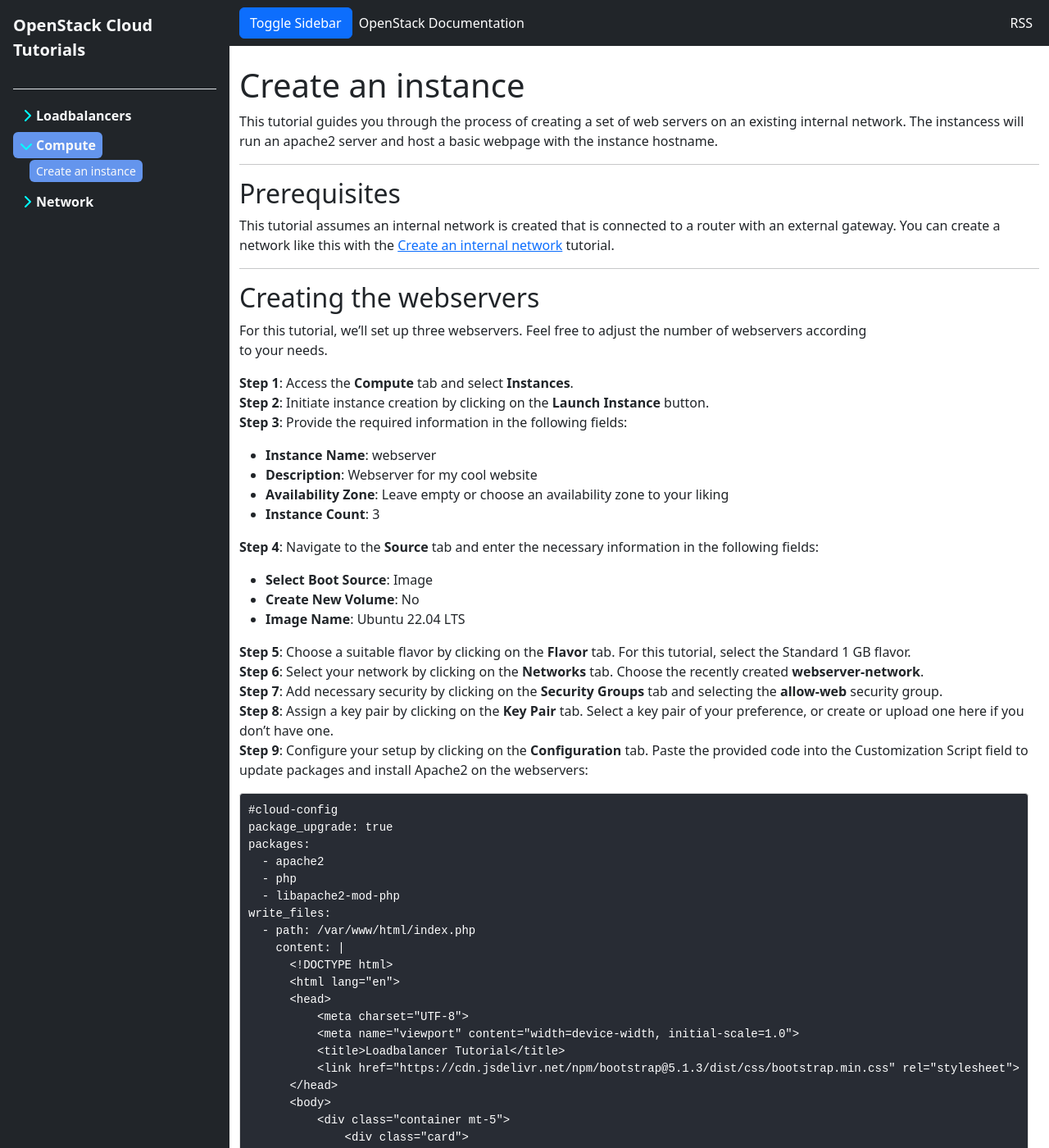
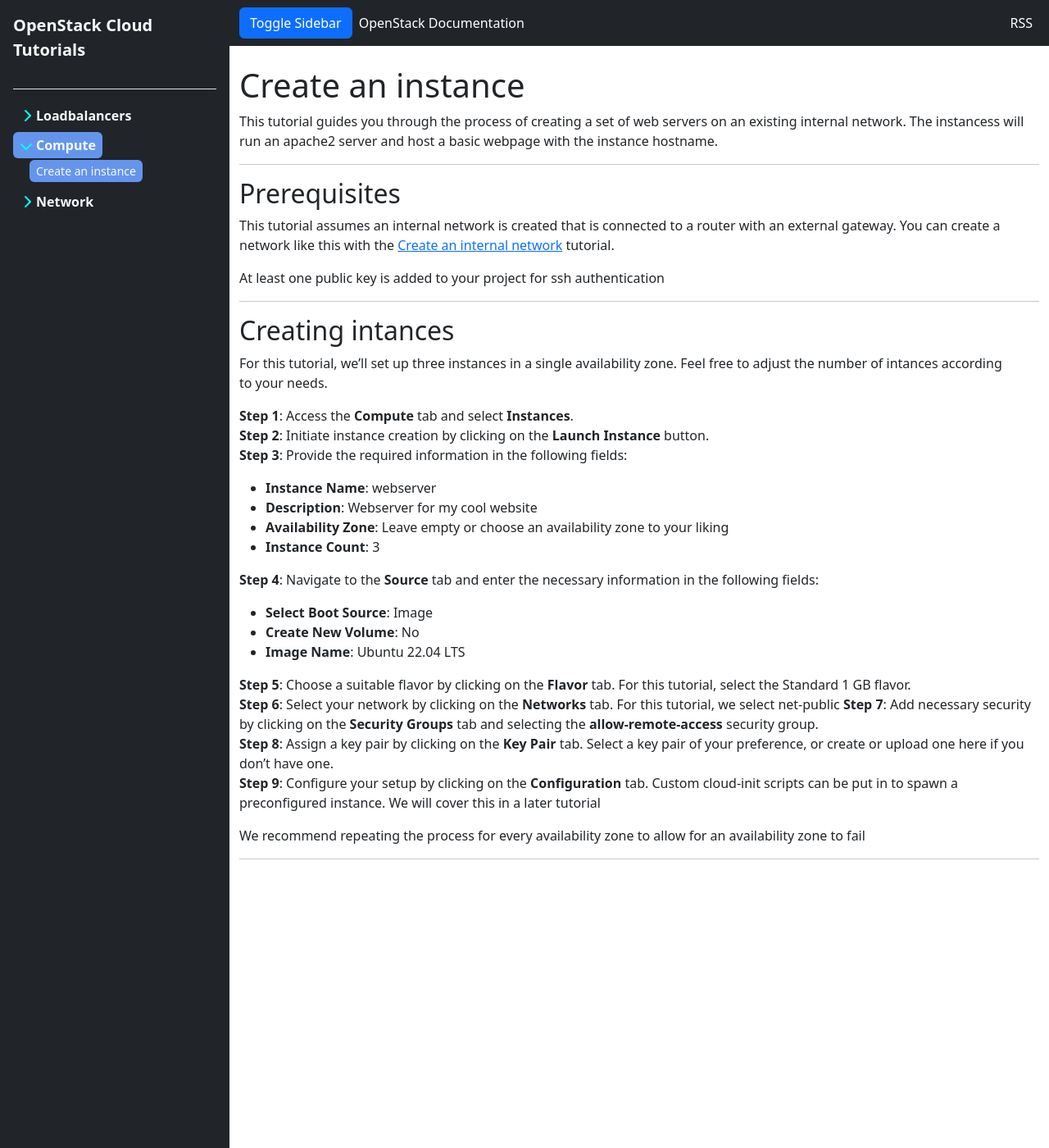
Before and after one commit to bkranendonk/OpenStack-Docs, a Jekyll site: the page built from _posts/compute/2023-12-19-create-instances.md, in a window 1280 px wide and 1400 px high. Shown: the whole window at 82% size. Built offline with Jekyll 4.4.1, drawn with Linux system fonts in a browser that asks for light colours; some of the changed text lies outside the part shown.

Commit message:
move some instance stuff

````diff
--- a/_posts/compute/2023-12-19-create-instances.md
+++ b/_posts/compute/2023-12-19-create-instances.md
@@ -12,13 +12,15 @@
 
 ## Prerequisites
 
-This tutorial assumes an internal network is created that is connected to a router with an external gateway.
+  This tutorial assumes an internal network is created that is connected to a router with an external gateway.
 You can create a network like this with the [Create an internal network]({{ '/articles/create-an-loadbalancer' | relative_url }}) tutorial.
+
+  At least one public key is added to your project for ssh authentication
 
 ---
 
-## Creating the webservers
-For this tutorial, we'll set up three webservers. Feel free to adjust the number of webservers according
+## Creating intances
+For this tutorial, we'll set up three instances in a single availability zone. Feel free to adjust the number of intances according
 to your needs.
 
 **Step 1**: Access the **Compute** tab and select **Instances**.
@@ -35,48 +37,13 @@
 * **Image Name**: Ubuntu 22.04 LTS
 
 **Step 5**: Choose a suitable flavor by clicking on the **Flavor** tab. For this tutorial, select the Standard 1 GB flavor.
-**Step 6**: Select your network by clicking on the **Networks** tab. Choose the recently created **webserver-network**.
-**Step 7**: Add necessary security by clicking on the **Security Groups** tab and selecting the **allow-web** security group.
+**Step 6**: Select your network by clicking on the **Networks** tab. For this tutorial, we select net-public
+**Step 7**: Add necessary security by clicking on the **Security Groups** tab and selecting the **allow-remote-access** security group.
 **Step 8**: Assign a key pair by clicking on the **Key Pair** tab. Select a key pair of your preference, or create or upload one here if you don't have one.
-**Step 9**: Configure your setup by clicking on the **Configuration** tab. Paste the provided code into the Customization Script field to update packages and install Apache2 on the webservers:
+**Step 9**: Configure your setup by clicking on the **Configuration** tab. Custom cloud-init scripts can be put in to spawn a preconfigured instance. We will cover this in a later tutorial
 
-```cloud-config
-#cloud-config
-package_upgrade: true
-packages:
-  - apache2
-  - php
-  - libapache2-mod-php
-write_files:
-  - path: /var/www/html/index.php
-    content: |
-      <!DOCTYPE html>
-      <html lang="en">
-      <head>
-          <meta charset="UTF-8">
-          <meta name="viewport" content="width=device-width, initial-scale=1.0">
-          <title>Loadbalancer Tutorial</title>
-          <link href="https://cdn.jsdelivr.net/npm/bootstrap@5.1.3/dist/css/bootstrap.min.css" rel="stylesheet">
-      </head>
-      <body>
-          <div class="container mt-5">
-              <div class="card">
-                  <div class="card-header">
-                      Hostname Information
-                  </div>
-                  <div class="card-body">
-                      <h5 class="card-title">Server Hostname</h5>
-                      <p class="card-text"><?php echo gethostname(); ?></p>
-                  </div>
-              </div>
-          </div>
-      </body>
-      </html>
-runcmd:
-  - systemctl restart apache2
 
-```
 
-We recomend repeating the process for every availability zone to allow for an availability zone to fail
+We recommend repeating the process for every availability zone to allow for an availability zone to fail
 
 ---
--- a/_posts/loadbalancers/2023-12-12-create-a-loadbalancer.md
+++ b/_posts/loadbalancers/2023-12-12-create-a-loadbalancer.md
@@ -28,7 +28,61 @@
 For this tutorial, we'll set up three webservers. Feel free to adjust the number of webservers according
 to your needs, or you can skip this section entirely if you already have webservers operational.
 
+For this tutorial assumes three instances are created. you can use the following tutorial combined with the specs below:
+
 [Create instances]({{ '/articles/create-instances' | relative_url }})
+
+
+* **Instance Name**: webserver
+* **Description**: Webserver for my cool website
+* **Availability Zone**: Leave empty or choose an availability zone to your liking
+* **Instance Count**: 3
+
+* **Select Boot Source**: Image
+* **Create New Volume**: No
+* **Image Name**: Ubuntu 22.04 LTS
+
+* **Flavor** **Standard 1GB**
+* **Networks** **webserver-network**
+* **Security Groups** **allow-web**
+* **Configuration** tab. Paste the following code into the Customization Script field to update packages and install Apache2 on the webservers:
+
+```cloud-config
+#cloud-config
+package_upgrade: true
+packages:
+  - apache2
+  - php
+  - libapache2-mod-php
+write_files:
+  - path: /var/www/html/index.php
+    content: |
+      <!DOCTYPE html>
+      <html lang="en">
+      <head>
+          <meta charset="UTF-8">
+          <meta name="viewport" content="width=device-width, initial-scale=1.0">
+          <title>Loadbalancer Tutorial</title>
+          <link href="https://cdn.jsdelivr.net/npm/bootstrap@5.1.3/dist/css/bootstrap.min.css" rel="stylesheet">
+      </head>
+      <body>
+          <div class="container mt-5">
+              <div class="card">
+                  <div class="card-header">
+                      Hostname Information
+                  </div>
+                  <div class="card-body">
+                      <h5 class="card-title">Server Hostname</h5>
+                      <p class="card-text"><?php echo gethostname(); ?></p>
+                  </div>
+              </div>
+          </div>
+      </body>
+      </html>
+runcmd:
+  - systemctl restart apache2
+
+```
 
 
 ---
````
